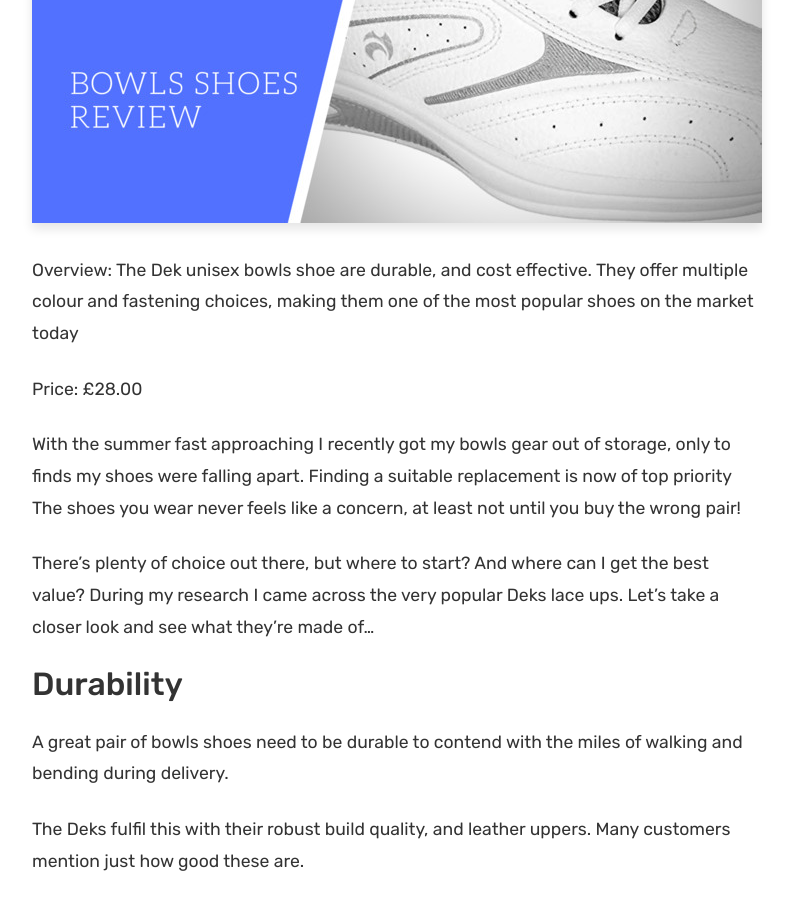
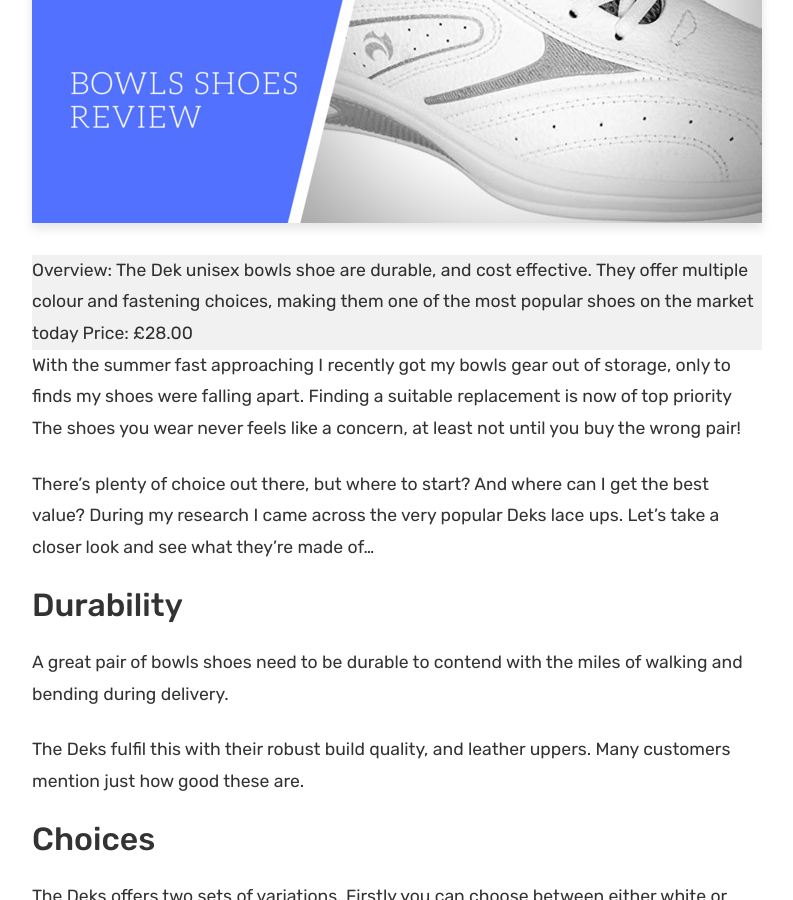
Before and after one commit to krussll/etsysimplicity, a Jekyll site: the page built from _posts/2018-01-12-dek-unisex-bowls-shoes-review.md, in a window 1280 px wide and 900 px high, scrolled down 450 px. Shown: the whole window, without its empty margins (53-846 px from the left). Built offline with Jekyll 4.4.1, drawn with Linux system fonts in a browser that asks for light colours.

Commit message:
Update 2018-01-12-dek-unisex-bowls-shoes-review.md

```diff
--- a/_posts/2018-01-12-dek-unisex-bowls-shoes-review.md
+++ b/_posts/2018-01-12-dek-unisex-bowls-shoes-review.md
@@ -6,10 +6,11 @@ categories: [ review, shoes ]
 image: assets/images/dek-unisex-bowls-shoe-review.jpg
 description: "Are Dek the best bowls shoe available? See our in-depth review to find out"
 ---
-
+<div class="overview">
 Overview: The Dek unisex bowls shoe are durable, and cost effective. They offer multiple colour and fastening choices, making them one of the most popular shoes on the market today
 
 Price: £28.00
+</div>
 
 With the summer fast approaching I recently got my bowls gear out of storage, only to finds my shoes were falling apart. Finding a suitable replacement is now of top priority The shoes you wear never feels like a concern, at least not until you buy the wrong pair!
 
```
